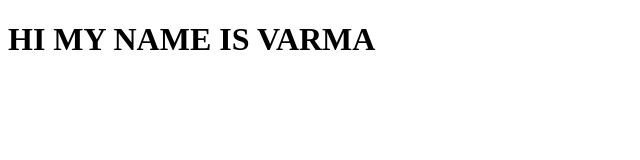
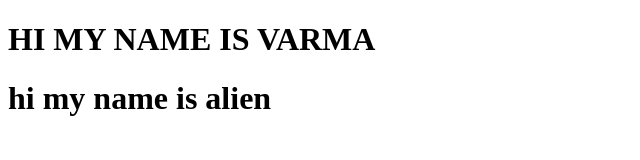
Before and after one commit to Avandivarma/samplerep, a plain HTML site: page index.html in a window 1280 px wide. Shown: the whole page, without its empty margins (0-640 px from the left). Drawn offline with Linux system fonts and the light colour scheme.

Commit message:
feat:added to fronted

```diff
--- a/index.html
+++ b/index.html
@@ -7,5 +7,6 @@
 </head>
 <body>
     <h1>HI MY NAME IS VARMA</h1>
+    <h1>hi my name is alien</h1>
 </body>
 </html>
```
